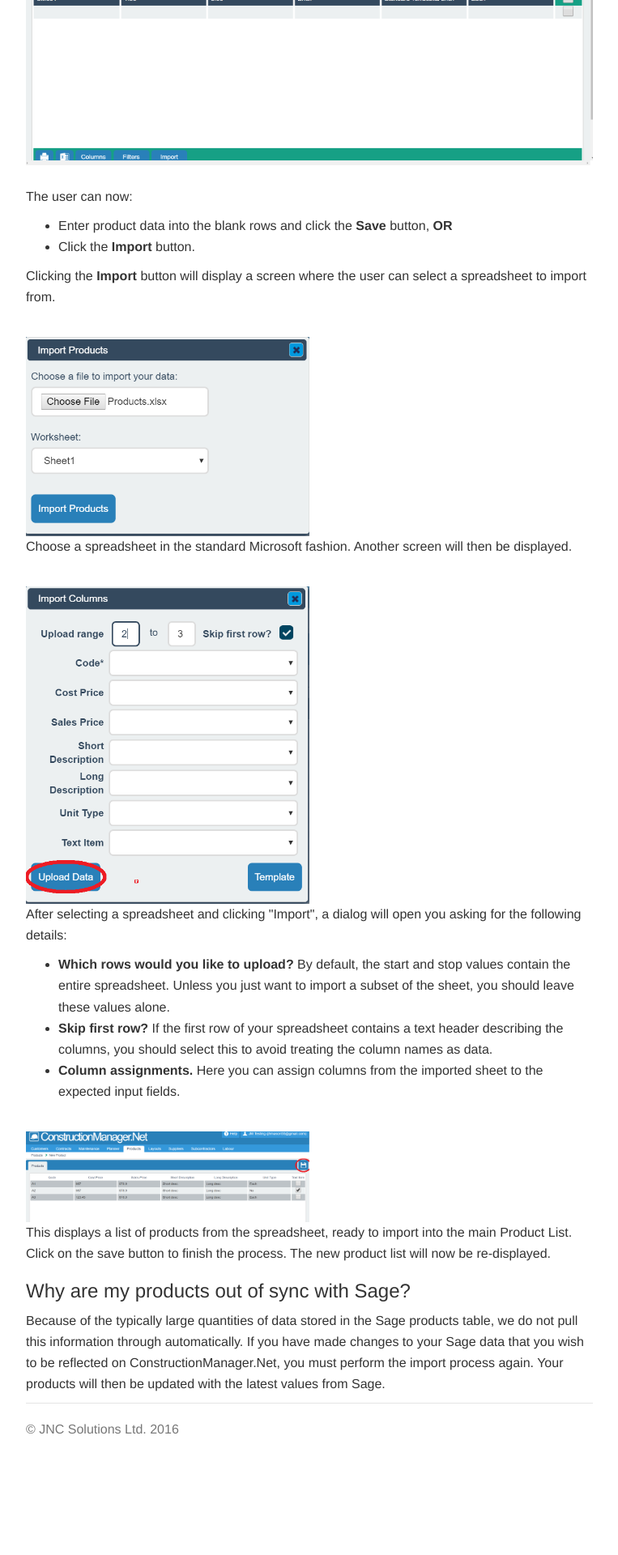
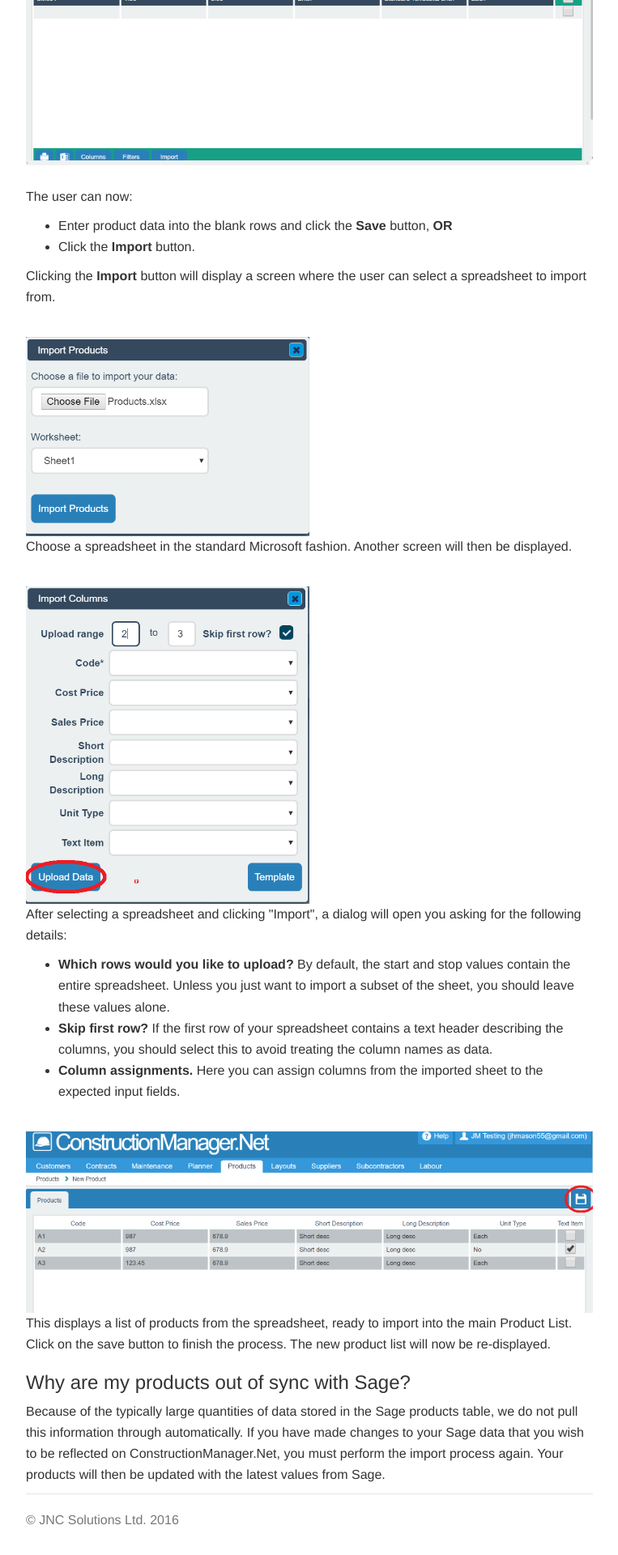
Before and after one commit to JNCSolutions/ConstructionManagerDocs, a Jekyll site: the page built from products.html, in a window 1280 px wide. Shown: the part 2729-4649 px from the top of the page at 81% size, without its empty margins (258-1021 px from the left). Built offline with Jekyll 4.4.1, drawn with Linux system fonts in a browser that asks for light colours; before the commit the page ends 4537 px from its top, so only the background shows below that.

Commit message:
Update products.html

```diff
--- a/products.html
+++ b/products.html
@@ -98,7 +98,7 @@
 
     <pNow click the "Upload" button. The following screen will be displayed:</p>
      <br>
-      <img src="img/Products_Import 04.PNG" style="width: 50%;">
+      <img src="img/Products_Import 04.PNG" style="width: 100%;">
      <p>This displays a list of products from the spreadsheet, ready to import into the main Product List.
         Click on the save button to finish the process.
         The new product list will now be re-displayed.</p>
```
